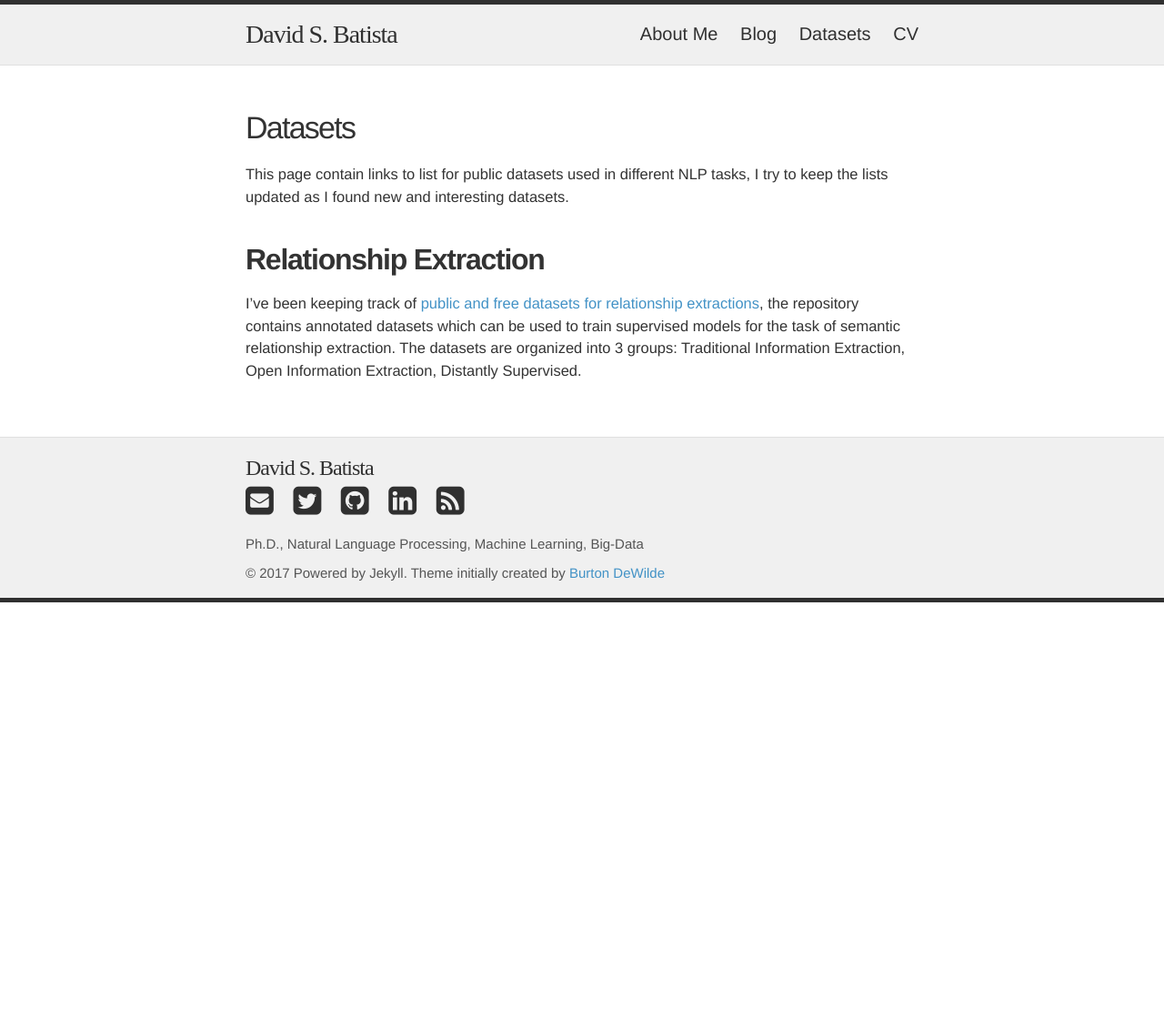
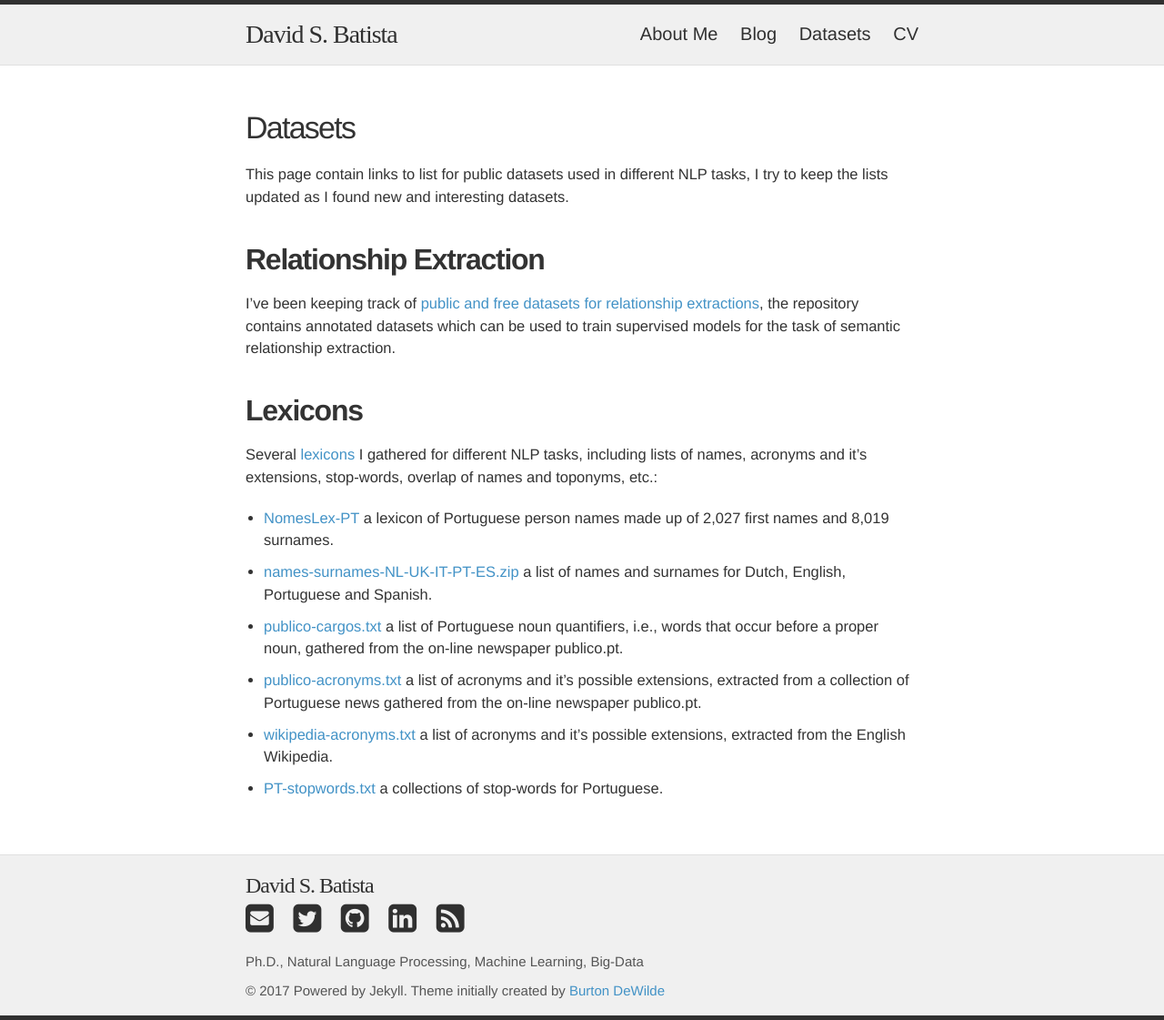
Before and after one commit to davidsbatista/davidsbatista.net, a Jekyll site: the page built from datasets.md, in a window 1280 px wide. Shown: the whole page at 91% size. Built offline with Jekyll 4.4.1, drawn with Linux system fonts in a browser that asks for light colours; nearby versions of some CDN libraries; some web fonts are replaced; before the commit the page ends 900 px from its top, so only the background shows below that.

Commit message:
added datasets

```diff
--- a/datasets.md
+++ b/datasets.md
@@ -7,7 +7,26 @@ This page contain links to list for public datasets used in different NLP tasks,
 
 ## __Relationship Extraction__
 
-I've been keeping track of [public and free datasets for relationship extractions](https://github.com/davidsbatista/Annotated-Semantic-Relationships-Datasets), the repository contains annotated datasets which can be used to train supervised models for the task of semantic relationship extraction. The datasets are organized into  3 groups: Traditional Information Extraction, Open Information Extraction, Distantly Supervised.
+I've been keeping track of [public and free datasets for relationship extractions](https://github.com/davidsbatista/Annotated-Semantic-Relationships-Datasets), the repository contains annotated datasets which can be used to train supervised models for the task of semantic relationship extraction.
+
+
+## __Lexicons__
+
+Several [lexicons](https://github.com/davidsbatista/lexicons) I gathered for different NLP tasks, including lists of names, acronyms and it's extensions, stop-words, overlap of names and toponyms, etc.:
+
+* [NomesLex-PT](https://github.com/davidsbatista/lexicons/blob/master/NomesLex-PT.zip) a lexicon of Portuguese person names made up of 2,027 first names and 8,019 surnames.
+
+* [names-surnames-NL-UK-IT-PT-ES.zip](https://github.com/davidsbatista/lexicons/blob/master/names-surnames-NL-UK-IT-PT-ES.zip) a list of names and surnames for Dutch, English, Portuguese and Spanish.
+
+* [publico-cargos.txt](https://github.com/davidsbatista/lexicons/blob/master/publico-cargos.txt) a list of Portuguese noun quantifiers, i.e., words that occur before a proper noun, gathered from the on-line newspaper publico.pt.
+
+* [publico-acronyms.txt](https://github.com/davidsbatista/lexicons/blob/master/publico-acronyms.txt) a list of acronyms and it's possible extensions, extracted from a collection of Portuguese news gathered from the on-line newspaper publico.pt.
+
+* [wikipedia-acronyms.txt](wikipedia-acronyms.txt) a list of acronyms and it's possible extensions, extracted from the English Wikipedia.
+
+* [PT-stopwords.txt](https://github.com/davidsbatista/lexicons/blob/master/PT-stopwords.txt) a collections of stop-words for Portuguese.
+
+
 
 <!--
 ## __Aspect-based Sentiment Analysis__
```
